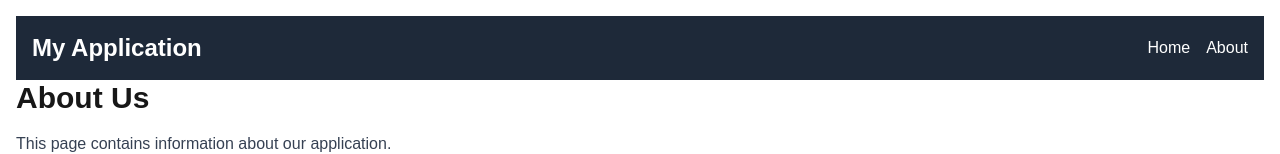
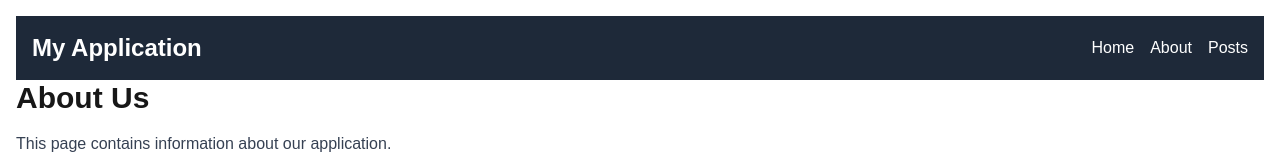
Before and after one commit to samsonkimani/alx-project-0x02-setup, a Next.js app in the folder alx-project-0x02/: page /about in a window 1280 px wide. Shown: the top 154 px of the page. Built offline with nearby package versions, Linux system fonts and the light colour scheme.

Commit message:
Adding header to pages

```diff
--- a/alx-project-0x02/components/layout/Header.tsx
+++ b/alx-project-0x02/components/layout/Header.tsx
@@ -1,7 +1,5 @@
 import React from "react";
 import Link from "next/link";
-import Home from "@/pages/home";
-import About from "@/pages/about";
 
 const Header: React.FC = () => {
     return(
@@ -11,6 +9,7 @@ const Header: React.FC = () => {
                 <nav className="space-x-4">
                     <Link href="/" className="text-white hover:text-gray-300">Home</Link>
                     <Link href="/about" className="text-white hover:text-gray-300">About</Link>
+                    <Link href="/posts" className="text-white hover:text-gray-300">Posts</Link>
                 </nav>
             </div>
         </header>
```
